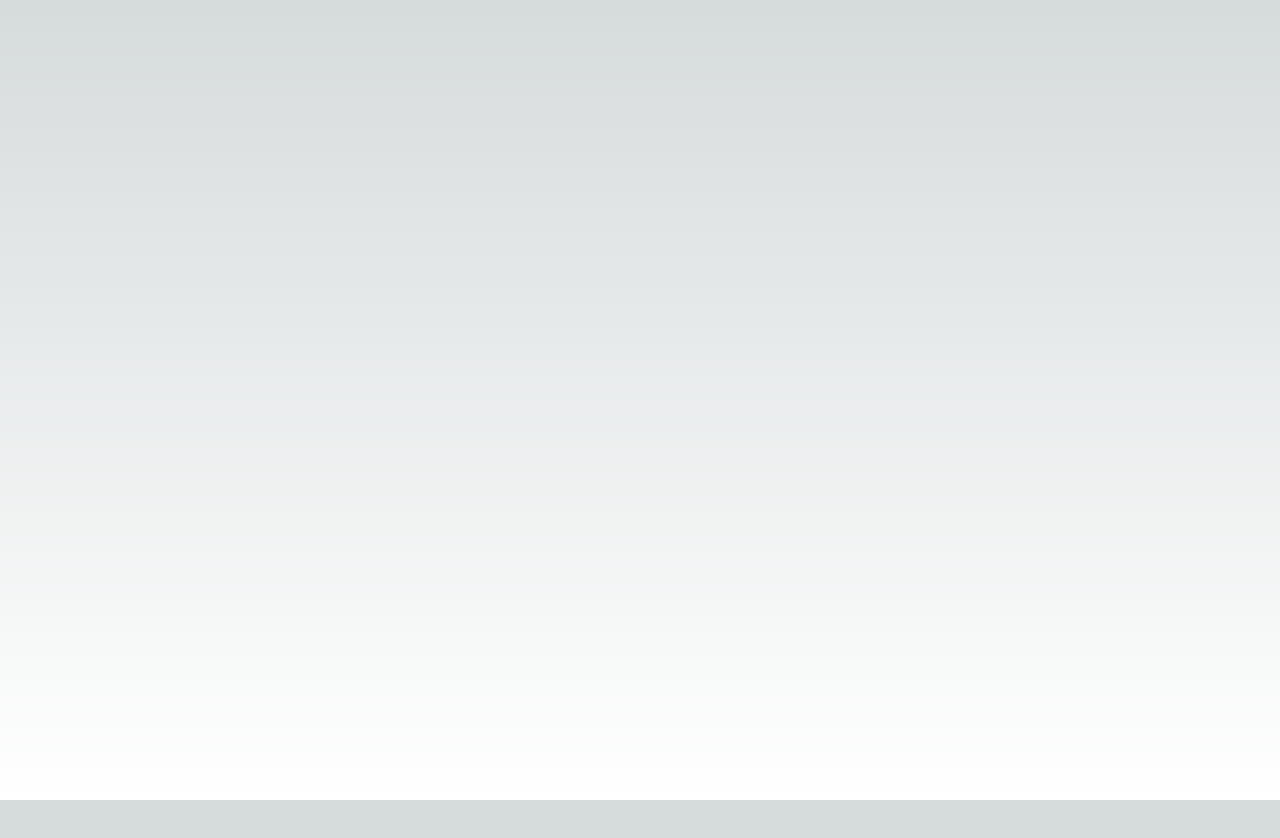
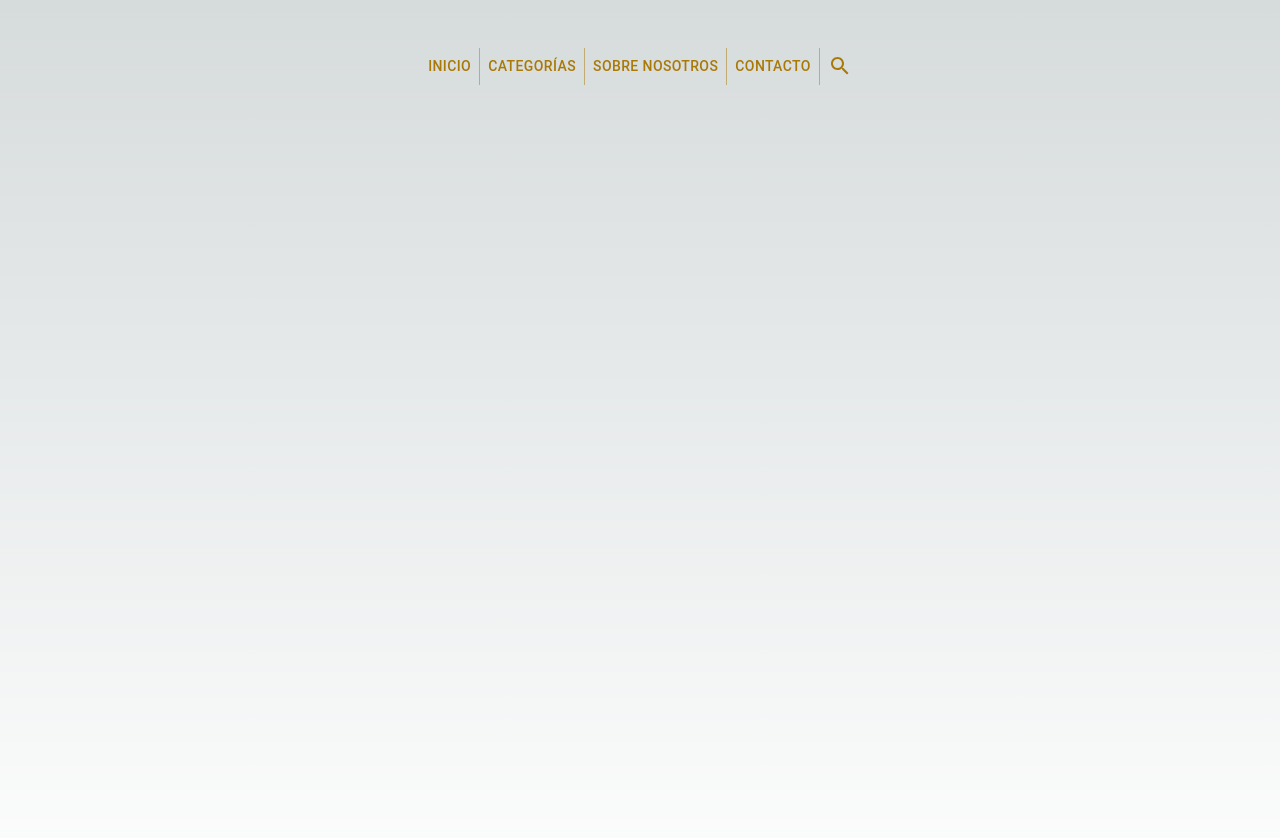
Before and after one commit to Jcruzcorti/raizcarpinteria, a Next.js app: page / in a window 1280 px wide. Shown: the top 838 px of the page. Before the commit the page ends 800 px from the top, so only its background shows below. Built offline with nearby package versions, Linux system fonts and the light colour scheme.

Commit message:
We install MUI icons, create NavBar component with its custom MUI elements

```diff
--- /dev/null
+++ b/components/navbar/NavBar.jsx
@@ -0,0 +1,34 @@
+import React from 'react';
+import Button from '@mui/material/Button';
+import ButtonGroup from '@mui/material/ButtonGroup';
+import Box from '@mui/material/Box';
+import SearchIcon from '@mui/icons-material/Search';
+
+
+
+export default function NavBar() {
+
+
+
+  return (
+    <Box
+      sx={{
+        display: 'flex',
+        flexDirection: 'column',
+        alignItems: 'center',
+        '& > *': {
+          m: 6,
+        },
+      }}
+    >
+
+      <ButtonGroup variant="text" color="primary" aria-label="text button group">
+        <Button size="medium">INICIO</Button>
+        <Button size="medium">CATEGORÍAS</Button>
+        <Button size="medium">SOBRE NOSOTROS</Button>
+        <Button size="medium">CONTACTO</Button>
+        <Button size="medium"><SearchIcon/></Button>
+      </ButtonGroup>
+    </Box>
+  );
+}
--- a/components/pagelayout/PageLayOut.jsx
+++ b/components/pagelayout/PageLayOut.jsx
@@ -1,12 +1,23 @@
 import Head from 'next/head'
 import React from 'react'
+import { ThemeProvider,createTheme } from '@mui/material/styles';
+
 
 
 
 function PageLayOut({children,title}) {
 
+    const theme = createTheme({
+        palette: {
+          primary: {
+            main: '#a97908'
+          },
+        },
+      });
+
   return (
     <>
+        <ThemeProvider theme={theme}>
             <Head>
                 <title>{title}</title>
                 <meta name="description" content="Generated by create next app" />
@@ -16,6 +27,8 @@ function PageLayOut({children,title}) {
             <main>
                 {children}
             </main>
+        </ThemeProvider>
+
     </>
   )
 }
--- a/package.json
+++ b/package.json
@@ -11,6 +11,7 @@
   "dependencies": {
     "@emotion/react": "^11.10.5",
     "@emotion/styled": "^11.10.5",
+    "@mui/icons-material": "^5.11.0",
     "@mui/material": "^5.11.7",
     "@next/font": "13.1.6",
     "eslint": "8.33.0",
--- a/pages/index.js
+++ b/pages/index.js
@@ -1,8 +1,10 @@
-import Head from 'next/head'
+
 import Image from 'next/image'
 import { Inter } from '@next/font/google'
 import styles from '@/styles/Home.module.css'
 import PageLayOut from '@/components/pagelayout/PageLayOut'
+import NavBar from '@/components/navbar/NavBar'
+
 
 const inter = Inter({ subsets: ['latin'] })
 // <h2 className={inter.className}>
@@ -15,6 +17,11 @@ export default function Home() {
   return (
     <>
       <PageLayOut title='Raiz Carpintería'>
+
+        <header>
+          <NavBar />
+        </header>
+
         <main className={styles.main}>
 
         </main>
```
Also changed, not shown: 1 other file (tests, documents, lock files or other folders). Lines whose indentation alone changed are shown as unchanged.
